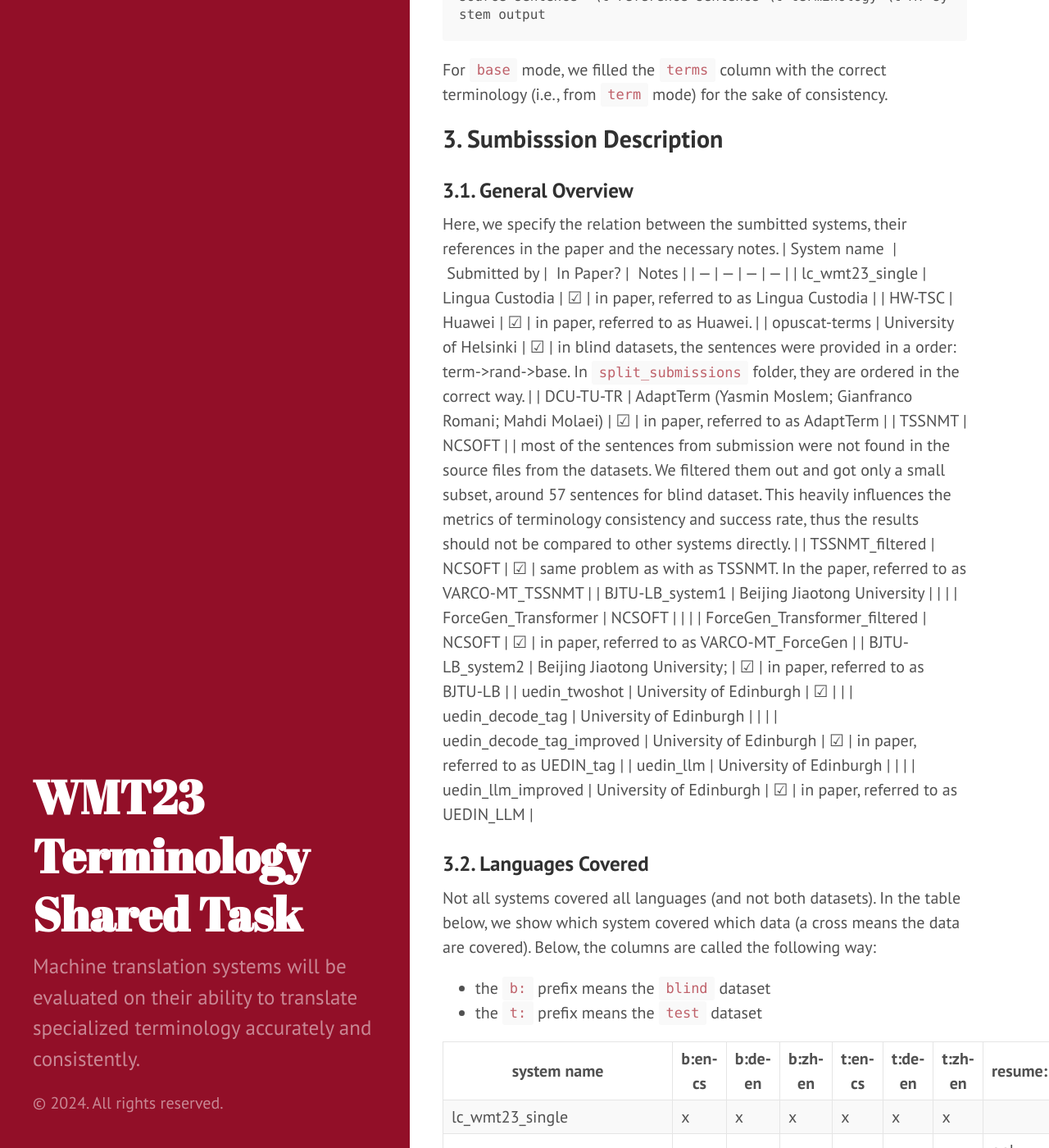
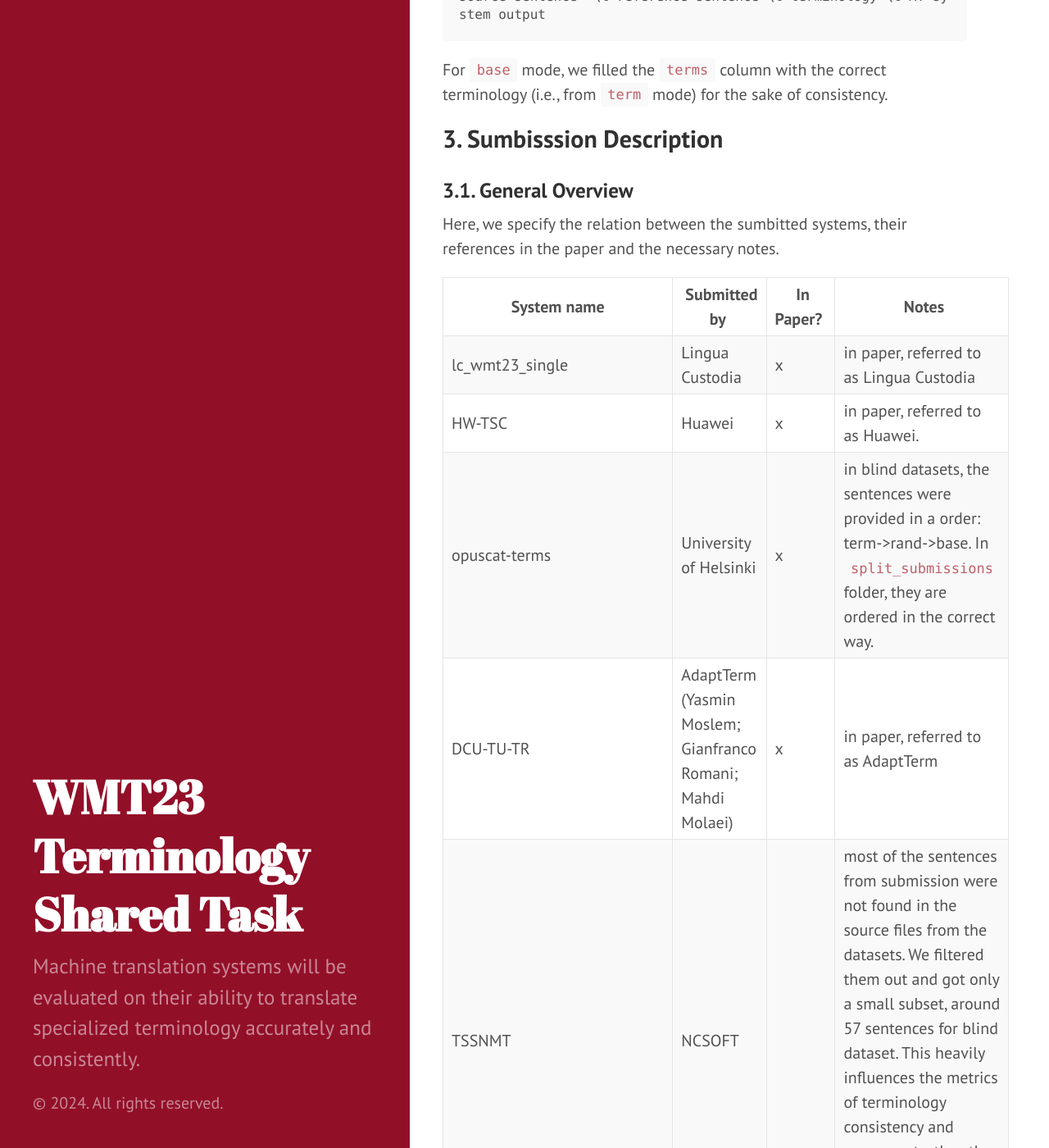
Before and after one commit to wmt-terminology-task/wmt-terminology-task.github.io, a Jekyll site: the page built from submissions/submissions_readme.md, in a window 1280 px wide and 1400 px high, scrolled down 1669 px. Shown: the whole window at 82% size. Built offline with Jekyll 4.4.1, drawn with Linux system fonts in a browser that asks for light colours; our own code applies the rules of GitHub Pages for plain Markdown files; Markdown is read by kramdown in place of the engine named in the settings; some of the changed text lies outside the part shown.

Commit message:
Update submissions_readme.md

```diff
--- a/submissions/submissions_readme.md
+++ b/submissions/submissions_readme.md
@@ -42,23 +42,24 @@ For `base` mode, we filled the `terms` column with the correct terminology (i.e.
 ### 3.1. General Overview
 
 Here, we specify the relation between the sumbitted systems, their references in the paper and the necessary notes.
+
 | System name  | Submitted by |  In Paper? |  Notes |
 | --- | --- | --- | --- |
-|	lc_wmt23_single	|	Lingua Custodia	|	☑	|	in paper, referred to as Lingua Custodia	|
-|	HW-TSC	|	Huawei	|	☑	|	in paper, referred to as Huawei.	|
-|	opuscat-terms	|	University of Helsinki	|	☑	|	in blind datasets, the sentences were provided in a order: term->rand->base. In `split_submissions` folder, they are ordered in the correct way.	|
-|	DCU-TU-TR	|	AdaptTerm (Yasmin Moslem; Gianfranco Romani; Mahdi Molaei)	|	☑	|	in paper, referred to as AdaptTerm	|
+|	lc_wmt23_single	|	Lingua Custodia	|	x	|	in paper, referred to as Lingua Custodia	|
+|	HW-TSC	|	Huawei	|	x	|	in paper, referred to as Huawei.	|
+|	opuscat-terms	|	University of Helsinki	|	x	|	in blind datasets, the sentences were provided in a order: term->rand->base. In `split_submissions` folder, they are ordered in the correct way.	|
+|	DCU-TU-TR	|	AdaptTerm (Yasmin Moslem; Gianfranco Romani; Mahdi Molaei)	|	x	|	in paper, referred to as AdaptTerm	|
 |	TSSNMT	|	NCSOFT	|		|	most of the sentences from submission were not found in the source files from the datasets. We filtered them out and got only a small subset, around 57 sentences for blind dataset. This heavily influences the metrics of terminology consistency and success rate, thus the results should not be compared to other systems directly.	|
-|	TSSNMT_filtered	|	NCSOFT	|	☑	|	same problem as with as TSSNMT. In the paper, referred to as VARCO-MT_TSSNMT	|
+|	TSSNMT_filtered	|	NCSOFT	|	x	|	same problem as with as TSSNMT. In the paper, referred to as VARCO-MT_TSSNMT	|
 |	BJTU-LB_system1	|	Beijing Jiaotong University	|		|		|
 |	ForceGen_Transformer	|	NCSOFT	|		|		|
-|	ForceGen_Transformer_filtered	|	NCSOFT	|	☑	|	in paper, referred to as VARCO-MT_ForceGen	|
-|	BJTU-LB_system2	|	Beijing Jiaotong University;	|	☑	|	in paper, referred to as BJTU-LB	|
-|	uedin_twoshot	|	University of Edinburgh	|	☑	|		|
+|	ForceGen_Transformer_filtered	|	NCSOFT	|	x	|	in paper, referred to as VARCO-MT_ForceGen	|
+|	BJTU-LB_system2	|	Beijing Jiaotong University;	|	x	|	in paper, referred to as BJTU-LB	|
+|	uedin_twoshot	|	University of Edinburgh	|	x	|		|
 |	uedin_decode_tag	|	University of Edinburgh	|		|		|
-|	uedin_decode_tag_improved	|	University of Edinburgh	|	☑	|	in paper, referred to as UEDIN_tag	|
+|	uedin_decode_tag_improved	|	University of Edinburgh	|	x	|	in paper, referred to as UEDIN_tag	|
 |	uedin_llm	|	University of Edinburgh	|		|		|
-|	uedin_llm_improved	|	University of Edinburgh	|	☑	|	in paper, referred to as UEDIN_LLM	|
+|	uedin_llm_improved	|	University of Edinburgh	|	x	|	in paper, referred to as UEDIN_LLM	|
 
 
 ### 3.2. Languages Covered
```
